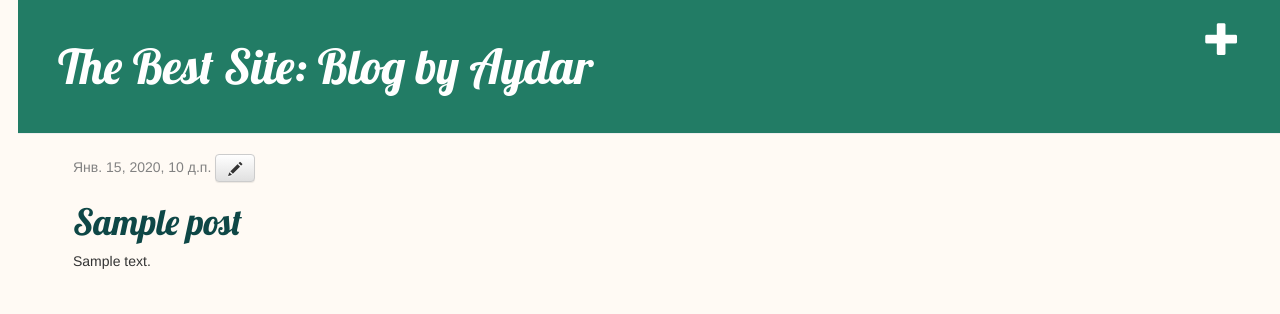
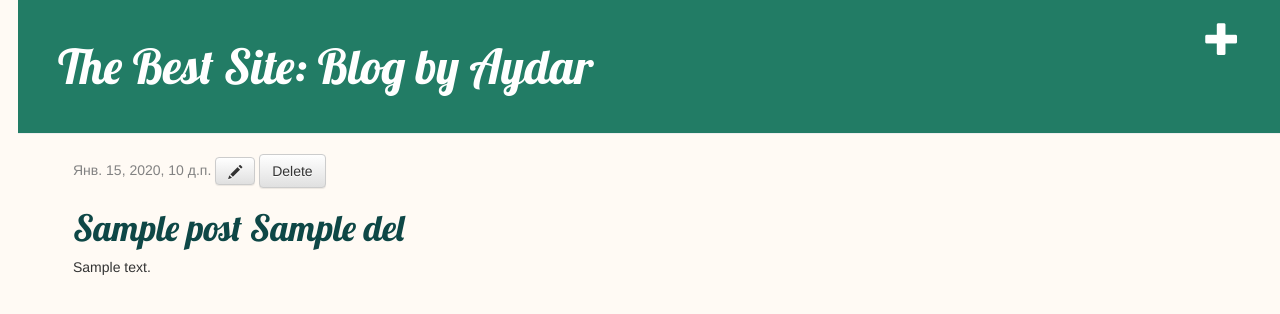
Before and after one commit to ahat31415/my_1st_blog, a Django app: template blog/templates/blog/post_detail.html in a window 1280 px wide. Shown: the top 314 px of the page. Run offline with Django 3.2, Linux system fonts and the light colour scheme; a user stored in the database is signed in; tables that the repository leaves empty hold one stand-in row (values such as "Sample post"); the template is opened without the code that fills it: most values are stand-ins (such as "Sample title", 1, 10 or a date in 2020); some libraries are stand-ins or nearby versions.

Commit message:
26th December 2018 (wednesday)

```diff
--- a/blog/forms.py
+++ b/blog/forms.py
@@ -1,6 +1,7 @@
 from django import forms
 
 from .models import Post
+
 
 class PostForm(forms.ModelForm):
 
--- a/blog/templates/blog/post_detail.html
+++ b/blog/templates/blog/post_detail.html
@@ -8,10 +8,12 @@
                 {{ post.published_date }}
                 {% if user.is_authenticated %}
                     <a class="btn btn-default" href="{% url 'post_edit' pk=post.pk %}"><span class="glyphicon glyphicon-pencil"></span></a>
+{#                    <a class="btn btn-default" href="{% url 'delete_post' pk=post.pk %}"><span class="glyphicon glyphicon-pencil"></span></a>#}
+                    <a class="btn btn-default" href="{% url 'delete_post' pk=post.pk %}">Delete</a>
                 {% endif %}
             </div>
         {% endif %}
-        <h1>{{ post.title }}</h1>
+        <h1>{{ post.title }} {{ del }}</h1>
         <p>{{ post.text|linebreaksbr }}</p>
     </div>
 
--- a/blog/urls.py
+++ b/blog/urls.py
@@ -7,5 +7,6 @@ urlpatterns = [
     url(r'^post/(?P<pk>\d+)/$', views.post_detail, name='post_detail'),
     url(r'^post/new/$', views.post_new, name='post_new'),
     url(r'^post/(?P<pk>\d+)/edit/$', views.post_edit, name='post_edit'),
+    url(r'^delete_post/(?P<pk>\d+)$', views.delete_post, name='delete_post'),
 
 ]
```
Also changed, not shown: blog/templates/blog/delete_post.html (added, +12 -0 lines), blog/views.py (+10 -1 lines).
